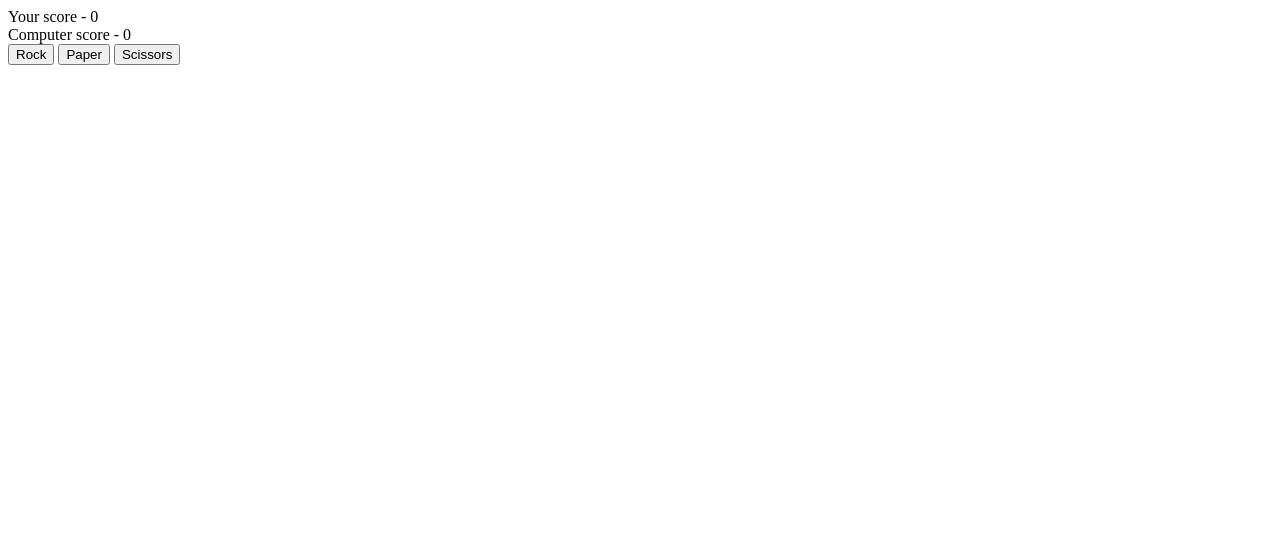
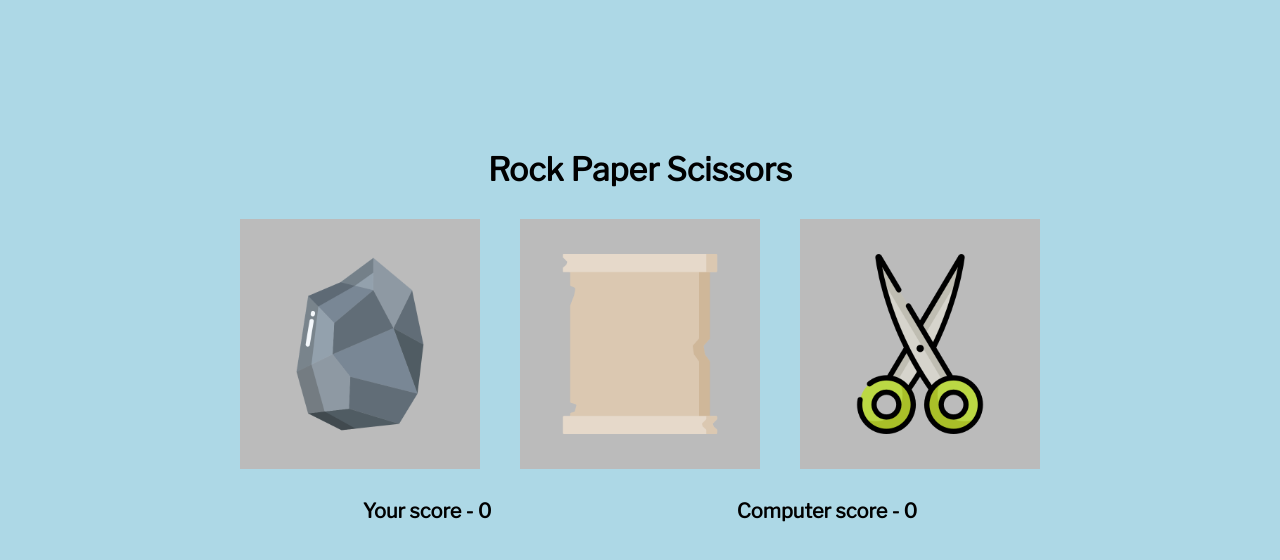
Before and after one commit to PablloZz/rock-paper-scissors, a plain HTML site: page index.html in a window 1280 px wide. Drawn offline with nearby package versions, Linux system fonts and the light colour scheme.

Commit message:
Add styles and images to the game
Add the images for each game option (rock, paper, and scissors).
Modify the game function to display results in the h1 tag instead of
using alerts.
Fix a bug in the game function that awarded a point to the computer
during a draw.
Apply CSS styles in the game function to provide a visual feedback for
user clicks.
Include the CSS file for styling.

```diff
--- a/index.html
+++ b/index.html
@@ -3,14 +3,27 @@
 <head>
     <meta charset="utf-8">
     <title>Rock Paper Scissors</title>
+    <link rel="stylesheet" href="./src/style.css">
 </head>
 <body>
-    <div id="results"></div>
-    <div id="user-score">Your score - 0</div>
-    <div id="computer-score">Computer score - 0</div>
-    <button data-option="rock">Rock</button>
-    <button data-option="paper">Paper</button>
-    <button data-option="scissors">Scissors</button>
+    <div class="container">
+        <h1>Rock Paper Scissors</h1>
+        <div class="button-container">
+            <button data-option="rock">
+                <img src="./src/images/rock.png" alt="rock" width="512" height="512">
+            </button>
+            <button data-option="paper">
+                <img src="./src/images/paper.png" alt="paper" width="512" height="512">
+            </button>
+            <button data-option="scissors">
+                <img src="./src/images/scissors.png" alt="scissors" width="512" height="512">
+            </button>
+        </div>
+        <div class="results-container">
+            <div id="user-score" class="score">Your score - 0</div>
+            <div id="computer-score" class="score">Computer score - 0</div>
+        </div>
+    </div>
     <script src="./src/script.js"></script>
 </body>
 </html>
--- a/src/script.js
+++ b/src/script.js
@@ -1,5 +1,5 @@
 const gameOptions = document.querySelectorAll("button");
-const result = document.querySelector("#results");
+const result = document.querySelector("h1");
 const userScoreMessage = document.querySelector("#user-score");
 const computerScoreMessage = document.querySelector("#computer-score");
 let userScore = 0;
@@ -10,21 +10,24 @@ gameOptions.forEach(option => {
 });
 
 function game(event) {
-    const userChoice = event.target.getAttribute("data-option");
+    event.stopPropagation();
+    gameOptions.forEach(option => option.style.background = "");
+    const userChoice = event.currentTarget.getAttribute("data-option");
+    event.currentTarget.style.background = "#999";
     let roundWinner = playRound(userChoice);
 
     if (roundWinner === "user") {
         userScore++;
         userScoreMessage.textContent = `User score - ${userScore}`;
-    } else {
+    } else if (roundWinner === "computer") {
         computerScore++;
         computerScoreMessage.textContent = `Computer score - ${computerScore}`;
     }
 
     if (userScore === 5) {
-        alert("You won!");
+        result.textContent = "You won!";
     } else if (computerScore === 5) {
-        alert("You lose!");
+        result.textContent = "You lose!";
     }
 }
 
--- /dev/null
+++ b/src/style.css
@@ -0,0 +1,70 @@
+@import url('https://fonts.googleapis.com/css2?family=Libre+Franklin&family=Roboto:wght@400;500;700;900&display=swap');
+
+/* || RESET */
+* {
+    margin: 0;
+    padding: 0;
+    border: none;
+    text-decoration: none;
+    box-sizing: border-box;
+}
+
+body {
+    padding-top: 150px;
+    background: lightblue;
+    font-family: 'Libre Franklin', sans-serif;
+}
+
+img {
+    display: block;
+    width: 75%;
+    height: auto;
+}
+
+button:hover {
+    background: #aaa;
+    transform: scale(1.05);
+}
+
+button:active {
+    background: #bbb;
+    transform: scale(1);
+}
+
+.container {
+    display: flex;
+    flex-direction: column;
+    align-items: center;
+    justify-content: center;
+    gap: 30px;
+    margin: auto;
+    width: 800px;
+}
+
+.button-container {
+    width: 100%;
+    display: flex;
+    justify-content: space-between;
+}
+
+button {
+    background: #bbb;
+    transition: .5s ease;
+    width: 30%;
+    height: 250px;
+    display: inline-flex;
+    justify-content: center;
+    align-items: center;
+    user-select: none;
+}
+
+.results-container {
+    width: 100%;
+    display: flex;
+    justify-content: space-around;
+}
+
+.score {
+    font-size: 20px;
+    font-weight: bold;
+}
```
Also changed, not shown: src/images/paper.png (added), src/images/rock.png (added), src/images/scissors.png (added).
